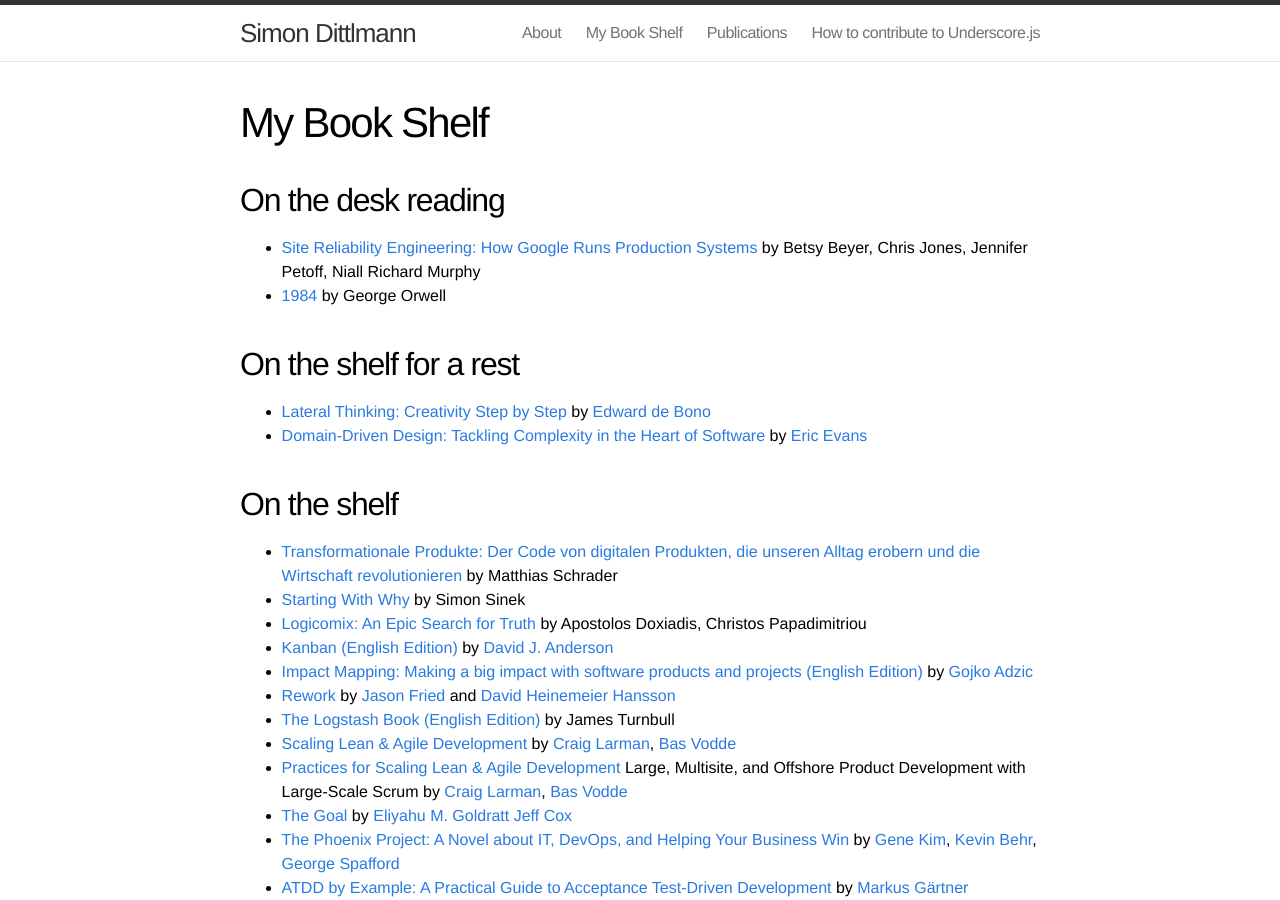
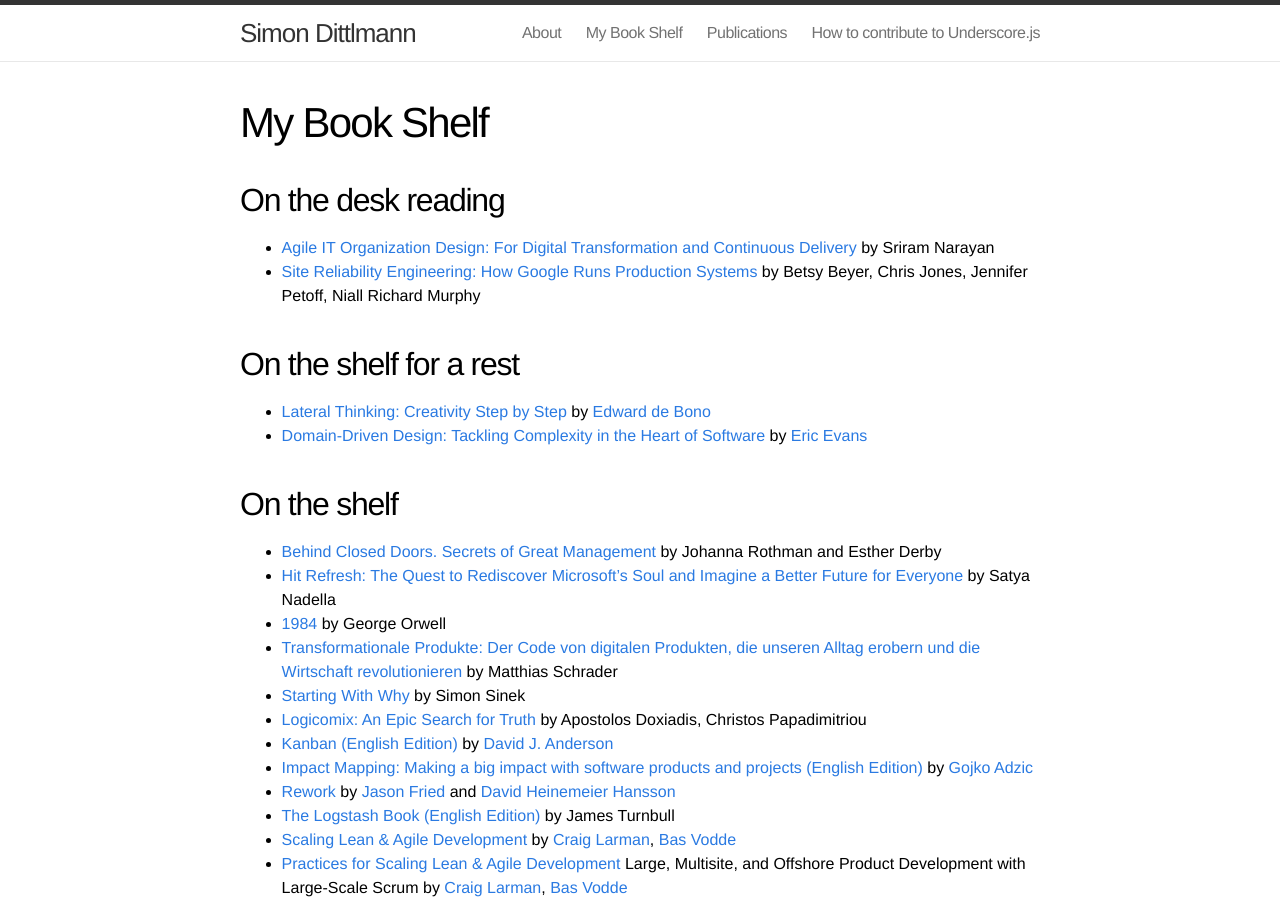
Before and after one commit to Pindar/pindar.github.io, a Jekyll site: the page built from book-shelf.md, in a window 1280 px wide and 900 px high. Built offline with Jekyll 4.4.1, drawn with Linux system fonts in a browser that asks for light colours; nearby versions of some CDN libraries.

Commit message:
Update book-shelf.md

```diff
--- a/book-shelf.md
+++ b/book-shelf.md
@@ -8,8 +8,8 @@
 
 ## On the desk reading
 
+* [Agile IT Organization Design: For Digital Transformation and Continuous Delivery](http://amzn.to/2lRBH9k) by Sriram Narayan
 * [Site Reliability Engineering: How Google Runs Production Systems](http://amzn.to/2rzKkIY) by Betsy Beyer, Chris Jones, Jennifer Petoff, Niall Richard Murphy
-* [1984](http://amzn.to/2s2Wz1T) by George Orwell
 
 ## On the shelf for a rest
 
@@ -18,6 +18,9 @@
 
 ## On the shelf
 
+* [Behind Closed Doors. Secrets of Great Management](http://amzn.to/2Anm7GM) by Johanna Rothman and Esther Derby
+* [Hit Refresh: The Quest to Rediscover Microsoft's Soul and Imagine a Better Future for Everyone](http://amzn.to/2lROnw1) by Satya Nadella
+* [1984](http://amzn.to/2s2Wz1T) by George Orwell
 * [Transformationale Produkte: Der Code von digitalen Produkten, die unseren Alltag erobern und die Wirtschaft revolutionieren](http://amzn.to/2r10BDd) by Matthias Schrader
 * [Starting With Why](http://amzn.to/2ah5Bgw) by Simon Sinek
 * [Logicomix: An Epic Search for Truth](http://amzn.to/2a746EB) by  Apostolos Doxiadis, Christos Papadimitriou
```
